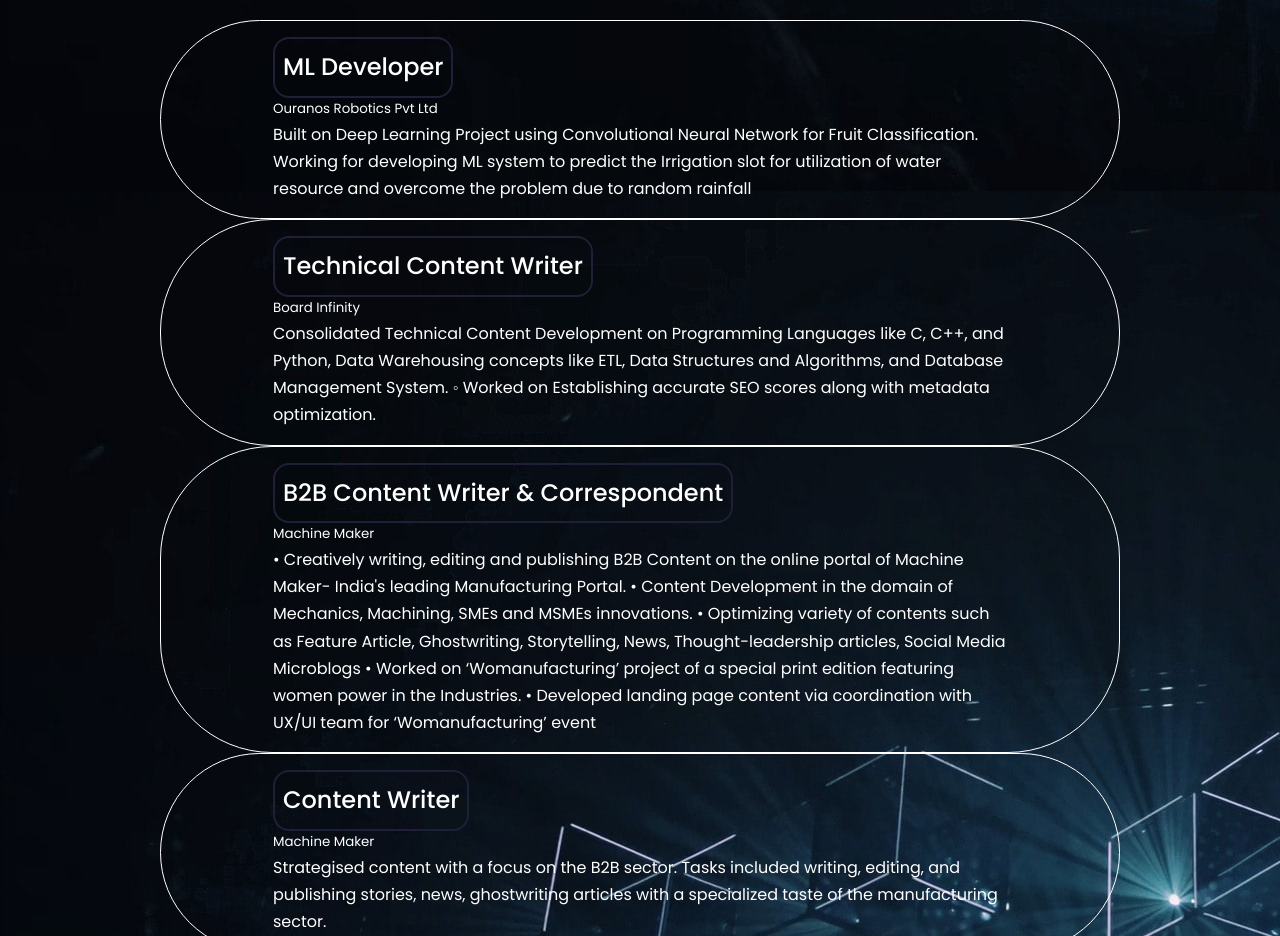
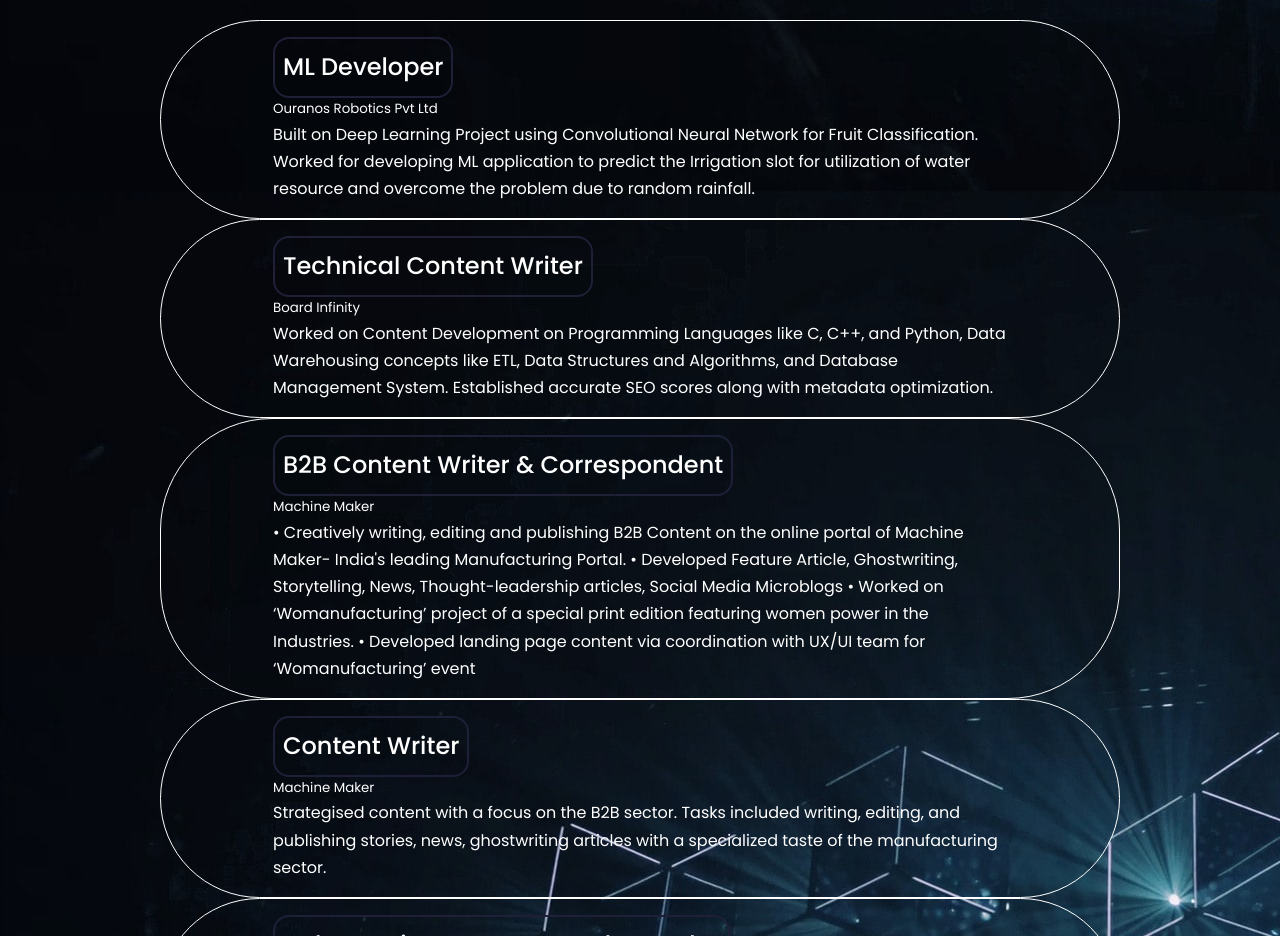
Before and after one commit to Abhifs001/abhinavportfolio, a React (Create React App) app: page / in a window 1280 px wide. Shown: the part 2881-3817 px from the top of the page. Built offline with nearby package versions, Linux system fonts and the light colour scheme.

Commit message:
modified experience

```diff
--- a/src/components/Experience/Experience.jsx
+++ b/src/components/Experience/Experience.jsx
@@ -10,7 +10,8 @@
             <h2> ML Developer </h2>
             <small>Ouranos Robotics Pvt Ltd</small>
              <div className="experience_details">
-              Built on Deep Learning Project using Convolutional Neural Network for Fruit Classification. Working for developing ML system to predict the Irrigation slot for utilization of water resource and overcome the problem due to random rainfall
+              Built on Deep Learning Project using Convolutional Neural Network for Fruit Classification. Worked for developing ML application to predict the Irrigation slot for utilization of water resource and overcome the problem due to random rainfall.
+
 
              </div>
       </div>
@@ -18,9 +19,9 @@
             <h2>Technical Content Writer </h2>
             <small>Board Infinity</small>
              <div className="experience_details">
-             Consolidated Technical Content Development on Programming Languages like C, C++, and Python, Data
+             Worked on Content Development on Programming Languages like C, C++, and Python, Data
 Warehousing concepts like ETL, Data Structures and Algorithms, and Database Management System.
-◦ Worked on Establishing accurate SEO scores along with metadata optimization.
+  Established accurate SEO scores along with metadata optimization.
 
 
              </div>
@@ -30,8 +31,7 @@
             <small>Machine Maker</small>
              <div className="experience_details">
              • Creatively writing, editing and publishing B2B Content on the online portal of Machine Maker- India's leading Manufacturing Portal.
-• Content Development in the domain of Mechanics, Machining, SMEs and MSMEs innovations.
-• Optimizing variety of contents such as Feature Article, Ghostwriting, Storytelling, News, Thought-leadership articles, Social Media Microblogs
+• Developed Feature Article, Ghostwriting, Storytelling, News, Thought-leadership articles, Social Media Microblogs
 • Worked on ‘Womanufacturing’ project of a special print edition featuring women power in the Industries.
 • Developed landing page content via coordination with UX/UI team for ‘Womanufacturing’ event
 
```
